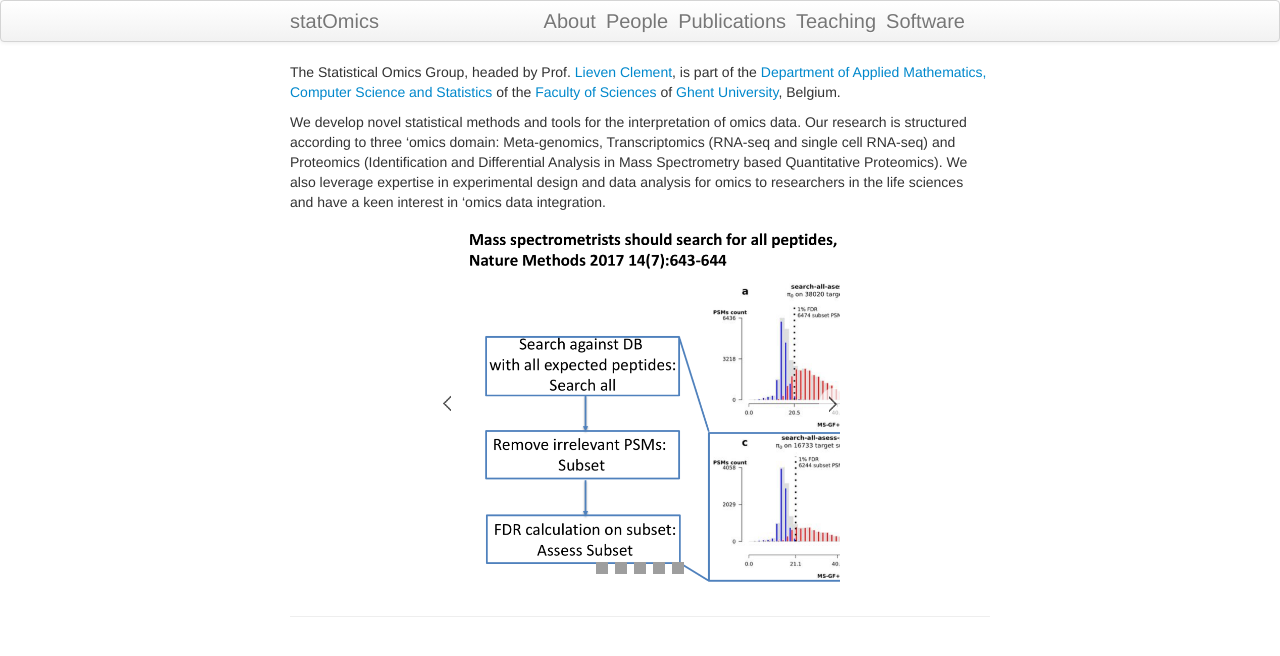
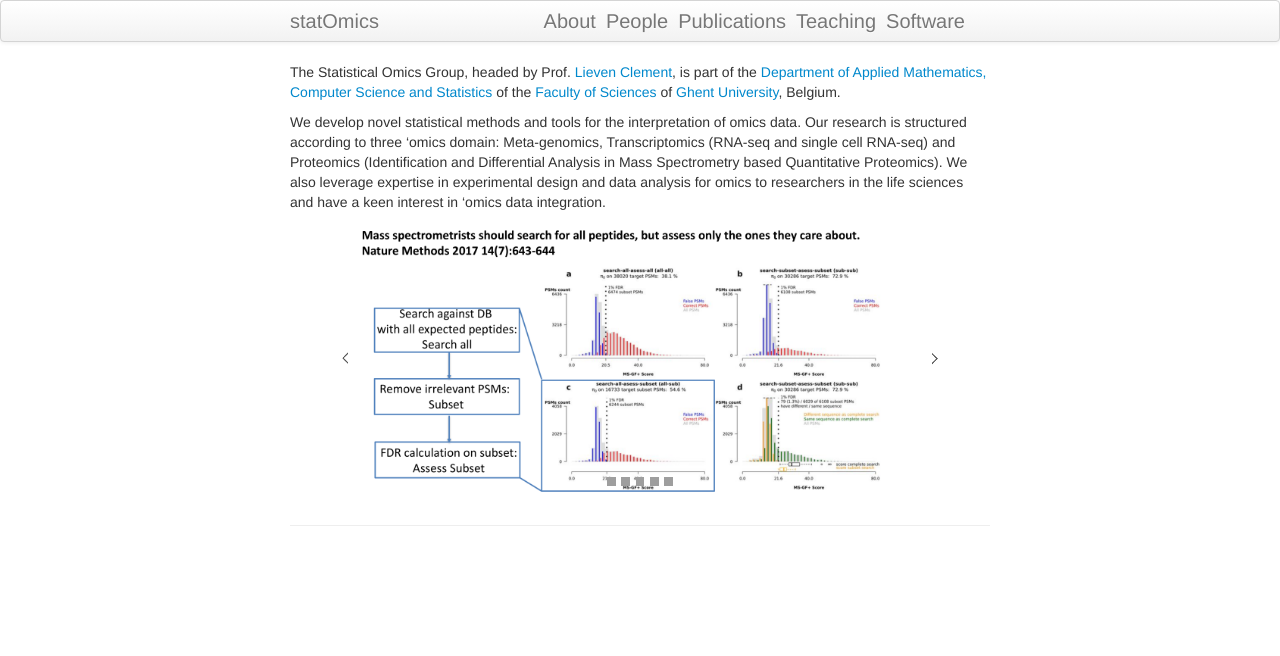
Before and after one commit to statOmics/statOmics.github.io, a Jekyll site: the page built from index.md, in a window 1280 px wide. Shown: the top 656 px of the page. Built offline with Jekyll 4.4.1, drawn with Linux system fonts in a browser that asks for light colours; grey boxes are pictures that could not be loaded.

Commit message:
add arrow figures for slideshow

```diff
--- a/index.md
+++ b/index.md
@@ -10,7 +10,7 @@
 
 
 
-<div style="max-width: 400px;margin-left: auto ; margin-right: auto ;">
+<div style="max-width: 100%;margin-left: auto ; margin-right: auto ;">
 
 <script type="text/javascript" src="assets/js/jssor.slider-21.1.min.js"></script>
 <!-- use jssor.slider-21.1.debug.js instead for debug -->
@@ -113,7 +113,7 @@
 </style>
 
 
-<div id="jssor_1" style="position: relative; margin: 0 auto; top: 0px; left: 0px; width: 550px; height: 500px; overflow: hidden; visibility: hidden;">
+<div id="jssor_1" style="position: relative; margin: 0 auto; top: 0px; left: 0px; width: 1100px; height: 500px; overflow: hidden; visibility: hidden;">
 
   <!-- Loading Screen -->
   <div data-u="loading" style="position: absolute; top: 0px; left: 0px;">
```
